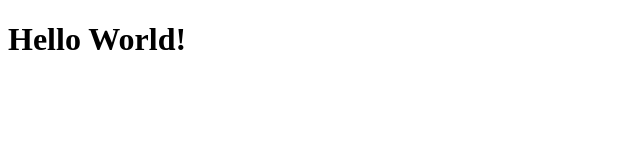
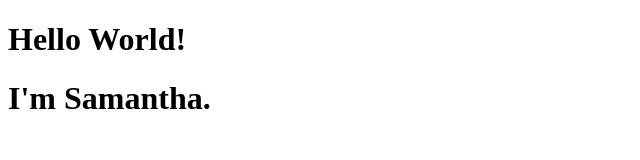
Before and after one commit to sammyy1701/devtest, a plain HTML site: page index.html in a window 1280 px wide. Shown: the whole page, without its empty margins (0-640 px from the left). Drawn offline with Linux system fonts and the light colour scheme.

Commit message:
minor change

```diff
--- a/index.html
+++ b/index.html
@@ -8,5 +8,6 @@
 </head>
 <body>
     <h1>Hello World!</h1>
+    <h1>I'm Samantha.</h1>
 </body>
 </html>
```
